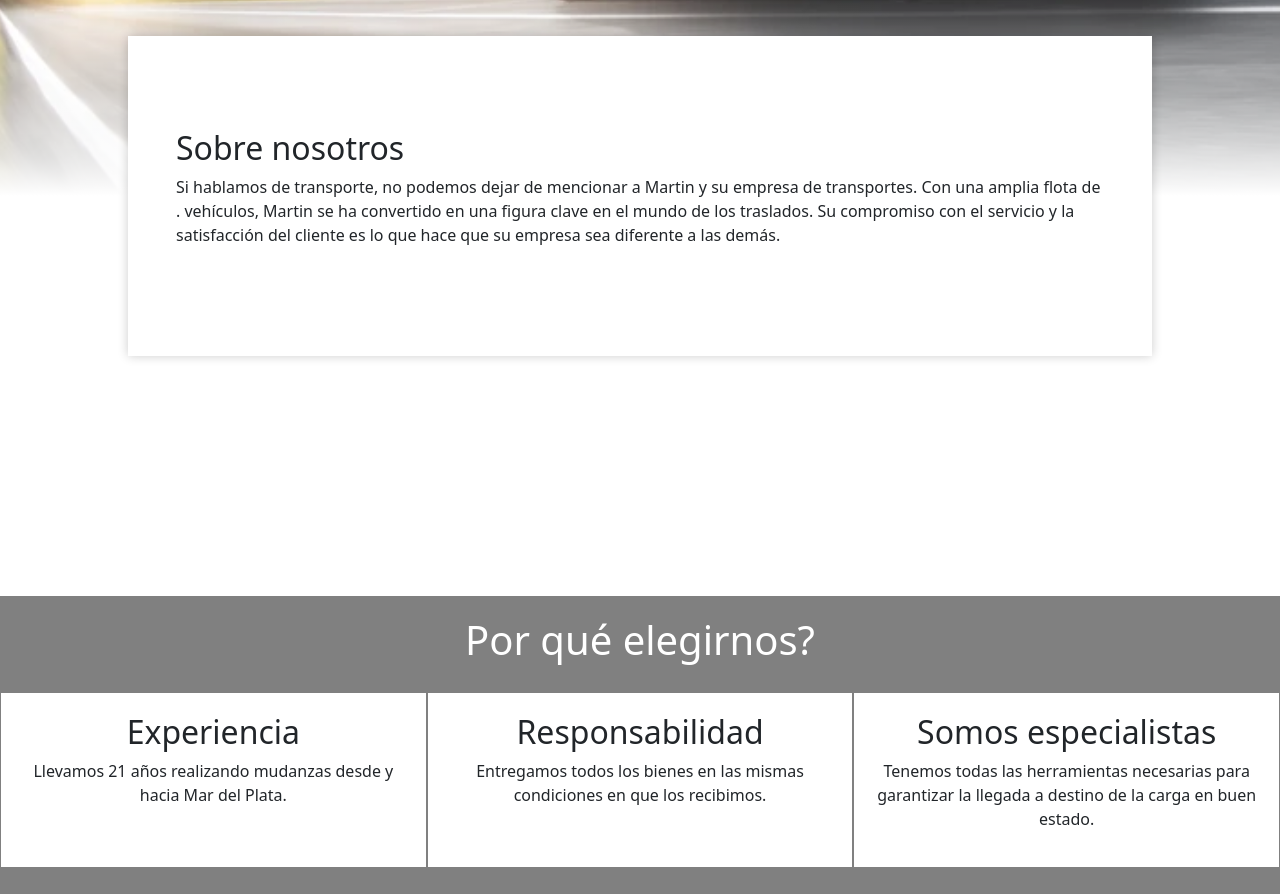
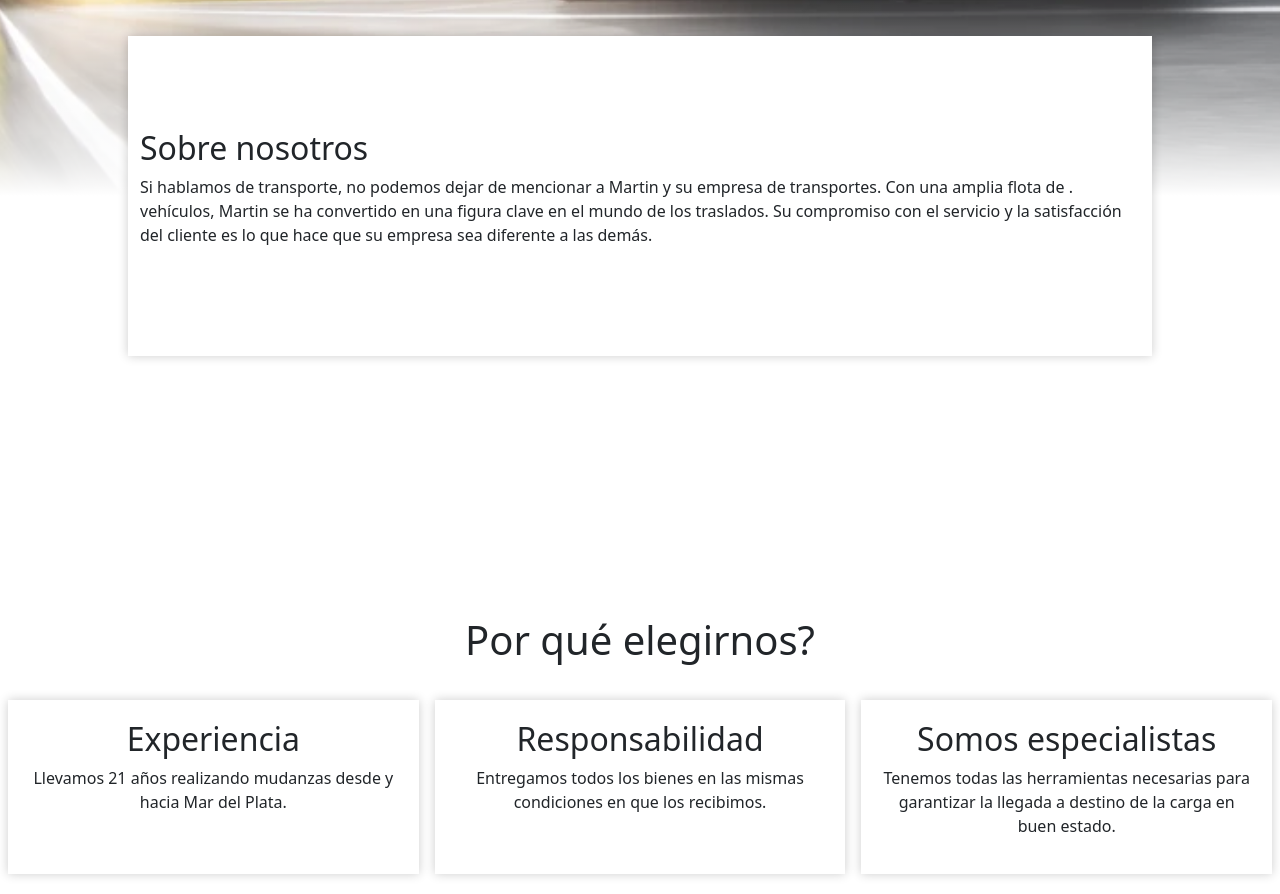
Before and after one commit to Macflaims/DobleLL, a React (Vite) app: page / in a window 1280 px wide. Shown: the part 260-1154 px from the top of the page. Built offline with nearby package versions, Linux system fonts and the light colour scheme.

Commit message:
Fix style display

```diff
--- a/src/App.jsx
+++ b/src/App.jsx
@@ -15,7 +15,7 @@ function App() {
     <NavBarComponent/>
     <ImageWithText
         title="Transporte Pedro"
-        text="Texto debajo del título" />
+        text="El transporte que necesitas, al alcance de tus manos"/>
     <SectionTitleComponent title="Por qué elegirnos?" />
     <ThreeStripesSection/>
     <SectionTitleComponent title="Conoce nuestra flota" />
--- a/src/components/Home/ImageWithText.css
+++ b/src/components/Home/ImageWithText.css
@@ -26,7 +26,7 @@
 .container-wrapper {
   position: absolute;
   top: 50%;
-  left: 50%; /* Mover un 30% hacia la derecha */
+  left: 50%;
   transform: translate(-50%, -50%);
   background-color: white;
   box-shadow: 0 0 10px rgba(0, 0, 0, 0.2);
@@ -34,7 +34,7 @@
   width: 80%;
   display: flex;
   align-items: center;
-  justify-content: flex-start; /* Mover un 30% hacia la derecha */
+  justify-content: flex-start;
 }
 
 
--- a/src/components/Home/ImageWithText.jsx
+++ b/src/components/Home/ImageWithText.jsx
@@ -13,8 +13,8 @@ const ImageWithText = ({ title, text }) => {
         <Container className="first-container"> {/* Agrega una clase al primer Container */}
           <Row>
             <Col className='text-center'>
-              <h1>Transporte Pedro</h1>
-              <p>"El transporte que necesitas, al alcance de tus manos"</p>
+              <h1>{title}</h1>
+              <p>{text}</p>
             </Col>
           </Row>
         </Container>
@@ -22,7 +22,7 @@ const ImageWithText = ({ title, text }) => {
         <div className='container-wrapper'>
           <Container >
             <Row >
-              <Col className="p-5">
+              <Col className="">
                 <h2 >Sobre nosotros</h2>
                 <p >Si hablamos de transporte, no podemos dejar de mencionar a Martin y su empresa de transportes. Con una amplia flota de . vehículos, Martin se ha convertido en una figura clave en el mundo de los traslados. Su compromiso con el servicio y la satisfacción del cliente es lo que hace que su empresa sea diferente a las demás.</p>
               </Col>
--- a/src/components/SectionTitle/SectionTitleComponent.jsx
+++ b/src/components/SectionTitle/SectionTitleComponent.jsx
@@ -3,14 +3,12 @@ import React from 'react';
 const SectionTitleComponent = ({ title }) => {
   const sectionStyle = {
     width: '100%',
-    backgroundColor: 'gray', // Color de fondo gris oscuro
-    color: 'white', // Color del texto blanco
     padding: '20px',
     textAlign: 'center',
   };
 
   return (
-    <div style={sectionStyle}>
+    <div classname="" style={sectionStyle}>
       <h1>{title}</h1>
     </div>
   );
--- a/src/components/ThreeStripes/ThreeStripesSection.css
+++ b/src/components/ThreeStripes/ThreeStripesSection.css
@@ -1,13 +1,11 @@
-.three-stripes-section {
-    background-color: gray;
-  }
+  .three-stripes-section {
+    background-color: white;
+    }
 
   .stripe {
     padding: 20px;
     background-color: white;
-    margin: 1px;
+    margin: 1vh;
+    border: 1px;
+    box-shadow: 0 0 10px rgba(0, 0, 0, 0.2);
   }
-
-  .white {
-    color: black; /* Cambia el color del texto a negro o el que desees */
-  }
```
